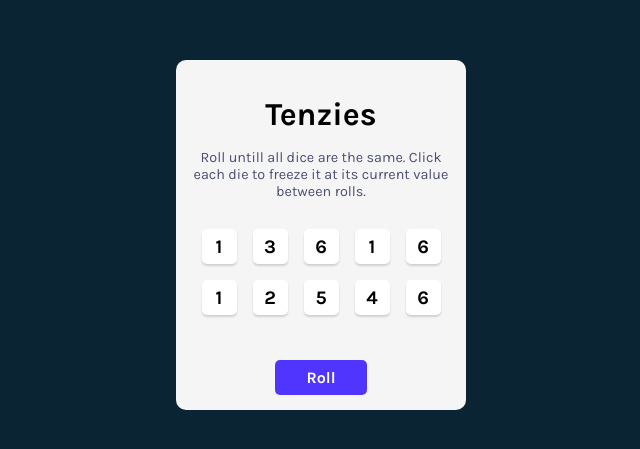
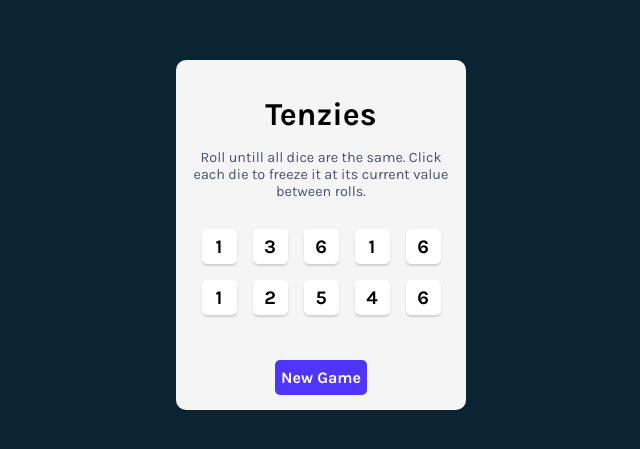
Before and after one commit to filipdev3/tenzies-game, a React (Vite) app: page / in a window 1280 px wide. Shown: the part 165-614 px from the top of the page, without its empty margins (319-959 px from the left). Built offline with nearby package versions, Linux system fonts and the light colour scheme.

Commit message:
Added start game button

```diff
--- a/src/components/App.jsx
+++ b/src/components/App.jsx
@@ -7,6 +7,9 @@ export default function App() {
 
 // Hold generated array into state
 const [dice, setDice] = useState(() => generateAllNewDice())
+
+// Start game state to decide which button to display on page
+const [start, setStart] = useState(false)
 
 //Ref for button to access to it when game is won
 const buttonRef = useRef(null)
@@ -41,15 +44,13 @@ function generateAllNewDice() {
 
 // Roll dice / New game function
 const handleClick = () => {
-  if(!gameWon){
+
     setDice(prevDice => prevDice.map(die =>
       !die.isHeld ?
         {...die, value: Math.floor(Math.random() * 6 + 1)} :
         die
     ))
-  }else {
-    setDice(generateAllNewDice())
-  }
+
 }
 
 
@@ -75,6 +76,12 @@ const diceElements = dice.map(die => {
 })
 
 
+const newGame = () => {
+  setStart(true)
+  setDice(generateAllNewDice())
+}
+
+
   return (
     <>
       <div aria-live="polite" className="win-message">
@@ -89,7 +96,18 @@ const diceElements = dice.map(die => {
           {diceElements}
         </div>
 
-        <button className="roll-btn" onClick={handleClick} ref={buttonRef}>{gameWon ? "New Game" : "Roll"}</button>
+
+        {start === false || gameWon
+
+        ?
+
+        <button className="roll-btn" onClick={newGame} ref={buttonRef}>New Game</button>
+
+        :
+
+        <button className="roll-btn" onClick={handleClick}>Roll</button>
+        }
+
 
         {gameWon && <Confetti width={width} height={height}/>}
       </main>
```
